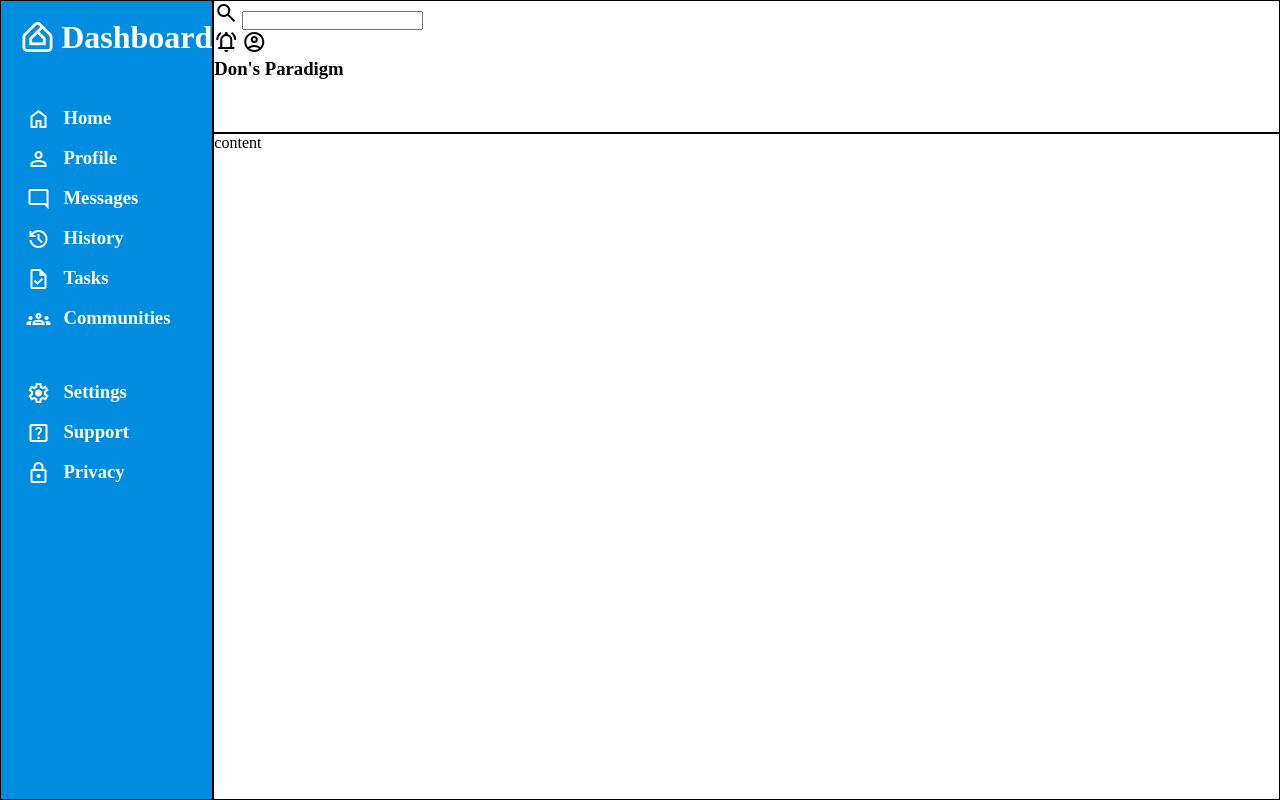
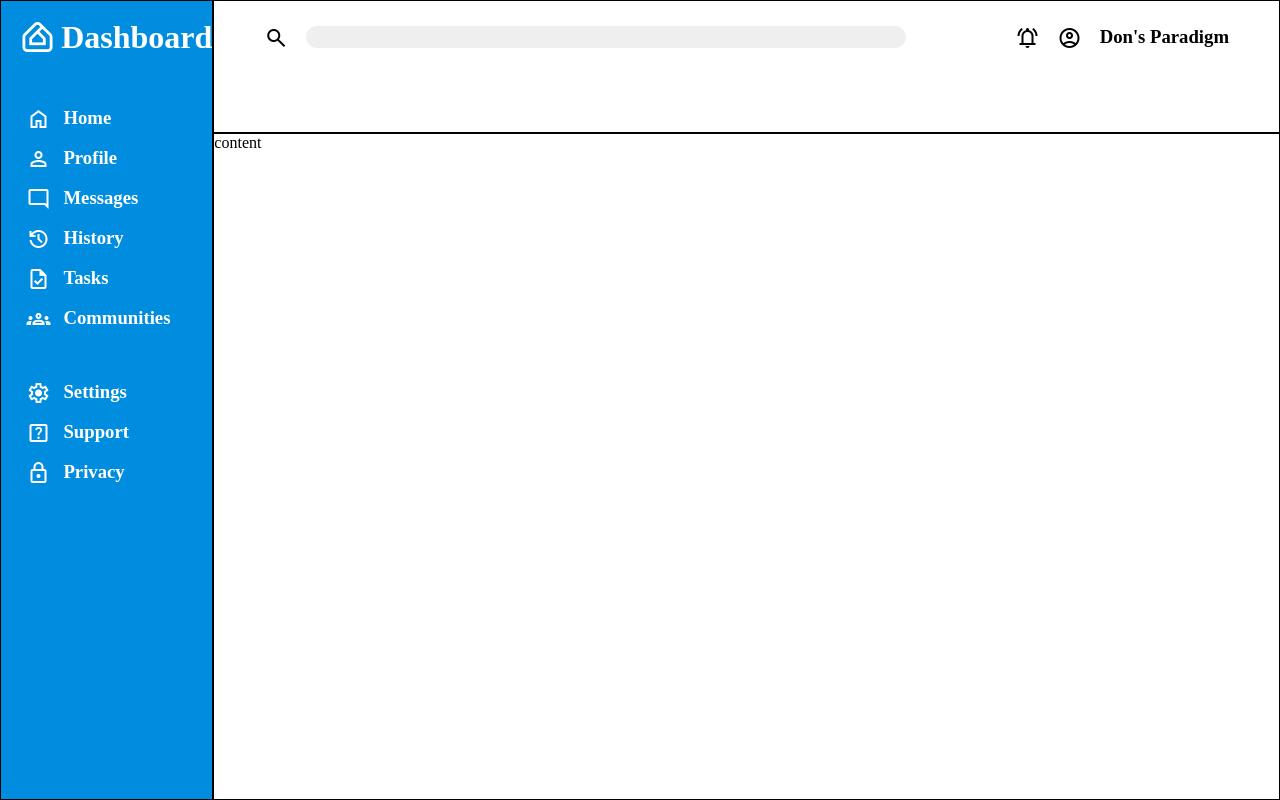
Before and after one commit to H3R0INFATH3R/Dashboard, a plain HTML site: page index.html in a window 1280 px wide. Drawn offline with nearby package versions, Linux system fonts and the light colour scheme.

Commit message:
Complete the first section of  the header

```diff
--- a/style.css
+++ b/style.css
@@ -11,6 +11,7 @@
 
 .container {
     height: 100vh;
+
     display: grid;
     grid-template-columns: 1fr 5fr;
     grid-template-rows: 1fr 5fr;
@@ -25,9 +26,35 @@
     grid-row: 1;
 }
 
-.this {
-    display: flex;
-    justify-self: center;
+.search-section {
+    display: grid;
+    grid-template-columns: max-content max-content;
+    justify-content: space-between;
+
+    margin: 25px 50px;
+}
+
+#search {
+    /* align-self: center; */
+    border-radius: 12px;
+    border: none;
+
+    background-color: rgba(236, 236, 236, 0.835);
+
+    height: 22px;
+    width: 600px;
+}
+
+.search-section-1 {
+    display: grid;
+    grid-template-columns: repeat(2, max-content);
+    gap: 18px;
+}
+
+.search-section-2 {
+    display: grid;
+    grid-template-columns: repeat(3, max-content);
+    gap: 18px;
 }
 
 .sidebar {
@@ -51,7 +78,6 @@
 }
 
 .center-logo {
-    display: flex;
     justify-self: center;
 }
 
```
